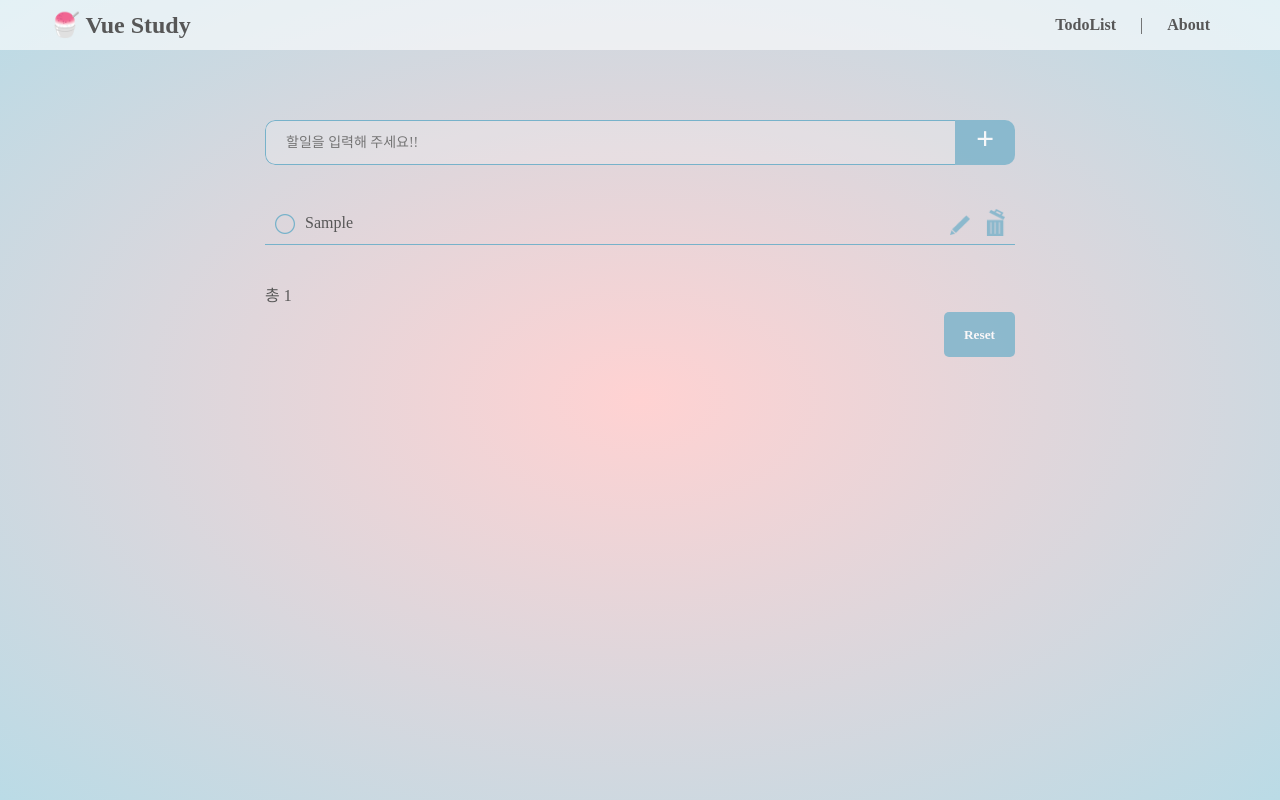
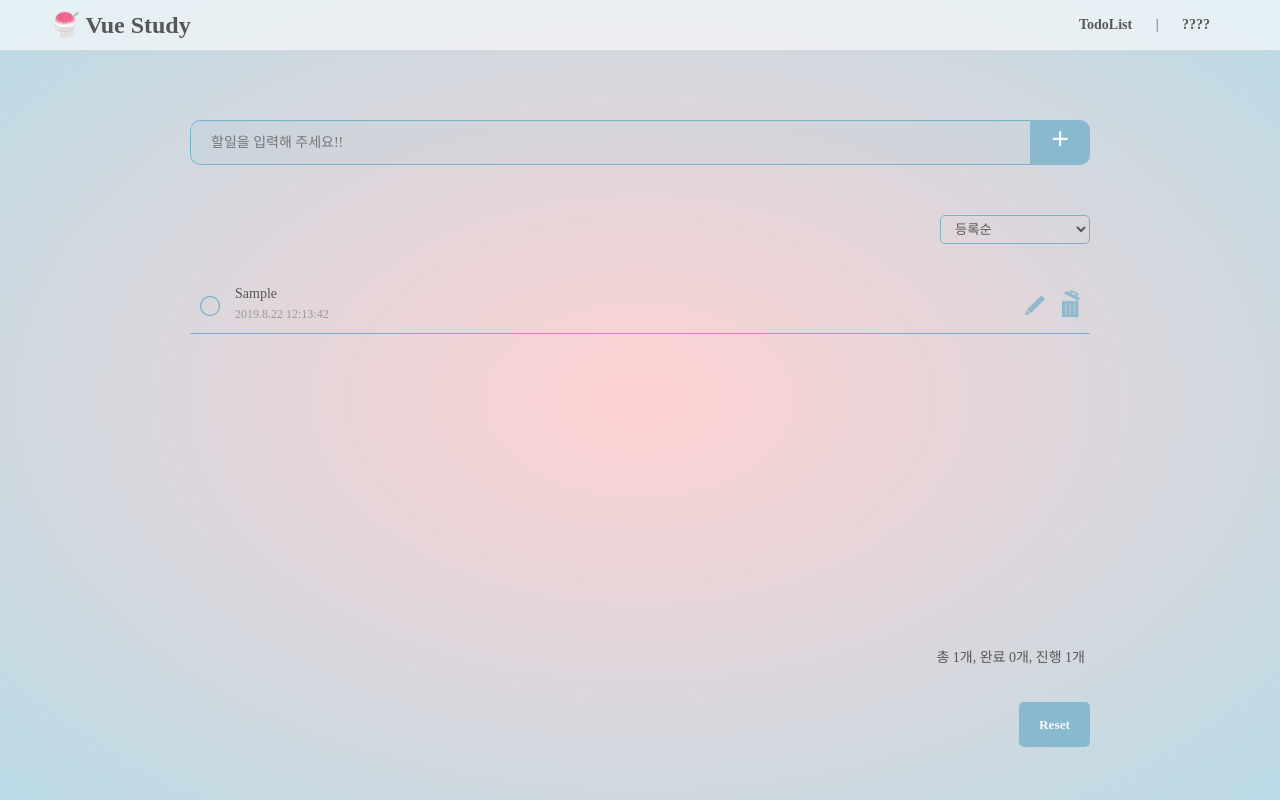
Before and after one commit to yn41/todolist, a Vue app: page / in a window 1280 px wide. Both pictures are taken after typing "Sample" into the empty fields and a click on the button "입력". Built offline with nearby package versions, Linux system fonts and the light colour scheme.

Commit message:
투두리스트 작업 완료

```diff
--- a/src/components/TodoHeader.vue
+++ b/src/components/TodoHeader.vue
@@ -3,7 +3,7 @@
         <h1>🍧 Vue Study</h1>
         <nav>
             <router-link to="/">TodoList</router-link> |
-            <router-link to="/about">About</router-link>
+            <router-link to="/about">????</router-link>
         </nav>
     </header>
 </template>
--- a/src/components/TodoList.vue
+++ b/src/components/TodoList.vue
@@ -1,13 +1,29 @@
 <template>
-    <div class="wrap">
-        <ul class="lst">
+    <div>
+        <div v-if="props.length < 1" class="no_data">
+            등록된 할일이 없습니다.
+        </div>
+        <div class="content" v-else>
+            <div class="sort">
+                <select name="slct" id="#sort" class="slct" @change="chageSort($event.target.value)">
+                    <option value="regi">등록순</option>
+                    <option value="new">최신순</option>
+                    <option value="abc">가나다순</option>
+                    <option value="comp">완료순</option>
+                    <option value="ing">진행순</option>
+                </select>
+            </div>
+            <ul  class="lst">
                 <li v-for="(item, i) in props" :key="item.key" v-bind:class="item.isDone?'done':''">
-                <div v-if="!item.isMode">
-                    <span @click="toggleItem(item.key, i,item.isDone)">{{item.todo}}</span>
+                    <div v-if="!item.isMode" class="view"  @click="toggleItem(item.key, i,item.isDone)">
+                        <span class="txt">{{item.todo}}</span>
                         <button type="button" class="btn_modi"  @click="chageMode(item.key, i, item.isMode)">수정</button>
                         <button type="button" class="btn_delete" @click="deleteItem(item.key, i)">삭제</button>
+                        <span class="date">
+                            {{item.date}}
+                        </span>
                     </div>
-                <div v-else>
+                    <div v-else class="modi">
                         <!-- form 2개 이상 일때 해결 방법을 못찾음 -->
                         <input type="text" name="" id="" class="ipt" placeholder="할일을 입력해주세요!"  v-focus v-bind:value="item.todo" ref="todo_modi" @keyup.enter="modiItem(item.key, i)">
                         <button type="button" class="btn_cancle" @click="chageMode(item.key, i, item.isMode)"><span>취소</span></button>
@@ -15,13 +31,14 @@
                     </div>
                 </li>
             </ul>
-        <p class="bx_total">총 {{props.length}}</p>
+            <p class="bx_total">총 {{cnt.total}}개, 완료 {{cnt.comp}}개, 진행 {{cnt.ing}}개</p>
             <button class="btn_reset" @click="resetAll">Reset</button>
+        </div>
     </div>
 </template>
 <script>
 export default {
-    props:["props"],
+    props:["props", "cnt"],
     methods:{
         toggleItem($key, $idx, $isDone){
             event.stopPropagation();
@@ -30,16 +47,23 @@ export default {
             this.$emit("toggleItemEvent", $key, $idx, $isDone);
         },
         chageMode($key, $idx, $isMode){
+            event.stopPropagation();
             this.$emit("chageModeEvent", $key, $idx, $isMode);
         },
         modiItem($key, $idx){
+            event.stopPropagation();
             this.$emit("modiEvent", $key, $idx, this.$refs.todo_modi[0].value);
         },
         deleteItem($key, $idx){
+            event.stopPropagation();
             this.$emit("deleteEvent", $key, $idx);
         },
         resetAll(){
+            event.stopPropagation();
             this.$emit("resetEvent");
+        },
+        chageSort($val){
+            this.$emit("chageSortEvent", $val);
         }
     },
 }
--- a/src/scss/_common.scss
+++ b/src/scss/_common.scss
@@ -26,21 +26,19 @@ header{
 //todo wrap
 .todo{
     margin: 70px auto 0;
-    width: 750px;
+    width: 900px;
     .ipt{
         padding: 0 20px;
         width: 100%;
         height: 45px;
         line-height: 45px;
+        font-size: 14px;
         box-sizing: border-box;
         background: none;
         border:none;
-        font-size: 14px;
-        height: 45px;
-        line-height: 45px;
         &:focus, &:hover{
             outline: none;
-            background: rgba(255,255,255,0.2);
+            background: rgba(136,186,207,0.1);
         }
     }
     button{
@@ -84,27 +82,67 @@ header{
             }
         }
     }
+    .content{
+        margin-top:50px;
+    }
+    .no_data{
+        margin: 0 0 20px;
+        height: 350px;
+        display:flex;
+        justify-content: center;
+        align-items: center;
+        border-top:#cacaca 1px solid;
+        border-bottom:#cacaca 1px solid;
+    }
+    .sort{
+        margin-bottom: 30px;
+        text-align: right;
+    }
+    .slct{
+        padding: 5px 10px;
+        border-radius: 5px;
+        min-width: 150px;
+        background: none;
+        border: 1px solid $point;
+        &:focus{
+            outline:none;
+        }
+    }
     .lst{
-        margin: 35px 0;
+        margin: 0 0 20px;
+        min-height: 350px;
         li{
-            height: 45px;
-            line-height: 45px;
+            line-height: 1.6;
             box-sizing: border-box;
             border-bottom:$point solid 1px;
             position: relative;
-            span{
-                padding-left: 40px;
+            display:flex;
+            align-items: center;
+            .view{
+                width: 100%;
+                padding: 10px 0 10px 45px;
                 @include bg("chk.png", no-repeat, 10px 55%, 20px);
                 box-sizing: border-box;
-                width: calc(100% - 75px);
-                display: block;
+                line-height: 1.4;
+                .txt{
+                    display: block;
+                    width: calc(100% - 80px);
+                }
+                .date{
+                    font-size: 12px;
+                    color: #999;
+                }
             }
             &.done{
-                span{
-                    width: calc(100% - 35px);
+                .view{
                     @include bg("chk_on.png", no-repeat, 10px 55%, 20px);
-                    text-decoration:line-through;
-                    color: $point;
+                    span{
+                        text-decoration:line-through;
+                        color: $point;
+                    }
+                    .txt{
+                        width: calc(100% - 40px);
+                    }
                 }
                 .btn_modi{
                     display: none;
@@ -113,18 +151,30 @@ header{
             &:hover{
                 background: rgba(136,186,207,0.1);
             }
-            .bx_modi{
-                display: none;
+        }
+        .modi{
+            width: 100%;
+        }
+        .ipt{
+            width: 100%;
+            min-height: 58px;
+            height: 100%;
+            padding: 10px 80px 10px 20px;
+            float: left;
+            border-right: none;
+            &:focus{
+                outline: none;
             }
         }
         button{
             position:absolute;
             top:0;
             z-index: 2;
+            height: 100%;
         }
         .btn_modi{
             @include blind;
-            @include bg("btn_modi.png", no-repeat, 50% 60%, 100%);
+            @include bg("btn_modi.png", no-repeat, 50% 55%, 100%);
             width: 20px;
             right:45px;
         }
@@ -146,6 +196,9 @@ header{
             width: 20px;
             right:45px;
             color:$point;
+            display: flex;
+            justify-content: center;
+            align-items: center;
             &:before{
                 content:"X";
                 display: block;
@@ -156,13 +209,12 @@ header{
             }
 
         }
-        .ipt{
-            float: left;
-            border-right: none;
-            &:focus{
-                outline: none;
-            }
-        }
+    }
+    .bx_total{
+        text-align: right;
+        padding-right:5px;
+        margin-bottom: 30px;
+        font-size: 14px;
     }
     .btn_reset{
         float:right;
--- a/src/scss/_reset.scss
+++ b/src/scss/_reset.scss
@@ -1,7 +1,7 @@
 html,body {
   border:none;
   font-family:$family;
-  font-size:16px;
+  font-size:14px;
   line-height: 2;
   font-weight: 400;
   color:$black;
--- a/src/views/Todo.vue
+++ b/src/views/Todo.vue
@@ -1,7 +1,7 @@
 <template>
   <div class="todo">
     <TodoInput @addItemEvent="addItem" />
-    <TodoList :props="todoList" @toggleItemEvent="toggleItem" @resetEvent="resetAll" @deleteEvent="deleteItem" @chageModeEvent="chageMode" @modiEvent="modiItem" />
+    <TodoList :props="todoList" :cnt="cnt" @toggleItemEvent="toggleItem" @resetEvent="resetAll" @deleteEvent="deleteItem" @chageModeEvent="chageMode" @modiEvent="modiItem" @chageSortEvent="chageSort" />
   </div>
 </template>
 
@@ -13,36 +13,43 @@ export default {
   data(){
     return{
       todoList: [],
-      idx:0
+      cnt:[],
+      idx:0,
+      sort:"regi",
     }
   },
   methods:{
     addItem($item){
+      let date = new Date();
+      let today = date.getFullYear()+"."+date.getMonth()+"."+date.getDate()+" "+ date.getHours()+":"+date.getMinutes()+":"+date.getSeconds();
       let data = {
         todo : $item,
         key : this.idx,
+        date : today,
         isDone: false,
         isMode: false
       }
       this.todoList.push(data);
       //localstorage 저장
       localStorage.setItem(data.key, JSON.stringify(data));
-
+      this.chageSort(this.sort);
       this.idx += 1;
+      this.getCnt();
     },
     toggleItem($key, $idx, $isDone){
       this.todoList[$idx].isDone= $isDone;
       let data = this.todoList[$idx];
       localStorage.setItem($key, JSON.stringify(data));
+      this.getCnt();
     },
     deleteItem($key, $idx){
       this.todoList.splice($idx, 1);
       localStorage.removeItem($key);
+      this.getCnt();
     },
     chageMode($key, $idx, $isMode){
         console.log($isMode);
       if(!$isMode){
-        console.log("Fdff");
         this.todoList.forEach(item => {
           item.isMode = false;
         });
@@ -60,6 +67,58 @@ export default {
       this.todoList =[];
       this.idx = 0;
       localStorage.clear();
+      this.getCnt();
+    },
+    chageSort($type){
+      this.sort = $type;
+      if(localStorage.length > 1){
+        //등록순 & 최신순
+        if($type == "regi" || $type == "new"){
+          this.todoList.sort(function(val1, val2){
+            let x = new Date(val1.date).getTime();
+            let y = new Date(val2.date).getTime();
+            //0 또는 양수를 음수를 반환. 0:동일, 1 : 이상 반환은 무효. 숫자 대신 >사용 가능
+            if($type == "regi") //등록순
+              return ((x < y) ? -1 : ((x > y) ? 1 : 0));   //오름차순
+            else //최신순
+              return ((x < y) ? 1 : ((x > y) ? -1 : 0));   //내림차순
+          });
+        }
+        //가나다순
+        if($type == "abc"){
+          this.todoList.sort(function(val1, val2){
+            let x = val1.todo;
+            let y = val2.todo;
+            return ((x < y) ? -1 : ((x > y) ? 1 : 0));   //오름차순
+          });
+        }
+        //완료순
+        if($type == "comp" || $type == "ing"){
+          this.todoList.sort(function(val1, val2){
+            let x = val1.isDone;
+            let y = val2.isDone;
+            let z = new Date(val1.date).getTime();
+            let w = new Date(val2.date).getTime();
+            if($type == "comp") //완료순
+              return ((x < y) ? 1 : ((x > y) ? -1 : ((z > w) ? 1 : ((z > w) ? -1 : 0))));   //내림차순
+            else //비완료순
+              return ((x < y) ? -1 : ((x > y) ? 1 : ((z > w) ? 1 : ((z > w) ? -1 : 0))));   //내림차순
+          });
+        }
+      }
+    },
+    getCnt(){
+      //cnt 세팅
+      let cnt = {
+        total : this.todoList.length,
+        ing : 0,
+        comp : 0
+      }
+      this.todoList.forEach(item => {
+        item.isDone ? cnt.comp++ : cnt.ing++;
+      });
+      this.cnt = cnt;
+      console.log(cnt);
     }
   },
   created() {
@@ -73,20 +132,12 @@ export default {
           let str = localStorage[localStorage.key(i)];
           let obj = JSON.parse(str);
           this.todoList.push(obj);
-        }else{
         }
       }
-      if(localStorage.length > 1){
-        //입력순 sort
-        this.todoList.sort(function(val1, val2){
-          let x = val1.key;
-          let y = val2.key;
-          //0 또는 양수를 음수를 반환. 0:동일, 1 : 이상 반환은 무효. 숫자 대신 >사용 가능
-          return ((x < y) ? -1 : ((x > y) ? 1 : 0));
-        });
-        //idx 맞추기
-        this.idx = this.todoList[this.todoList.length-1].key + 1;
-      }
+      this.chageSort("regi");
+      this.getCnt();
+      //idx 맞추기
+      this.idx = this.todoList[this.todoList.length-1].key + 1;
     }
   },
   components: {
```
Lines whose indentation alone changed are shown as unchanged.
